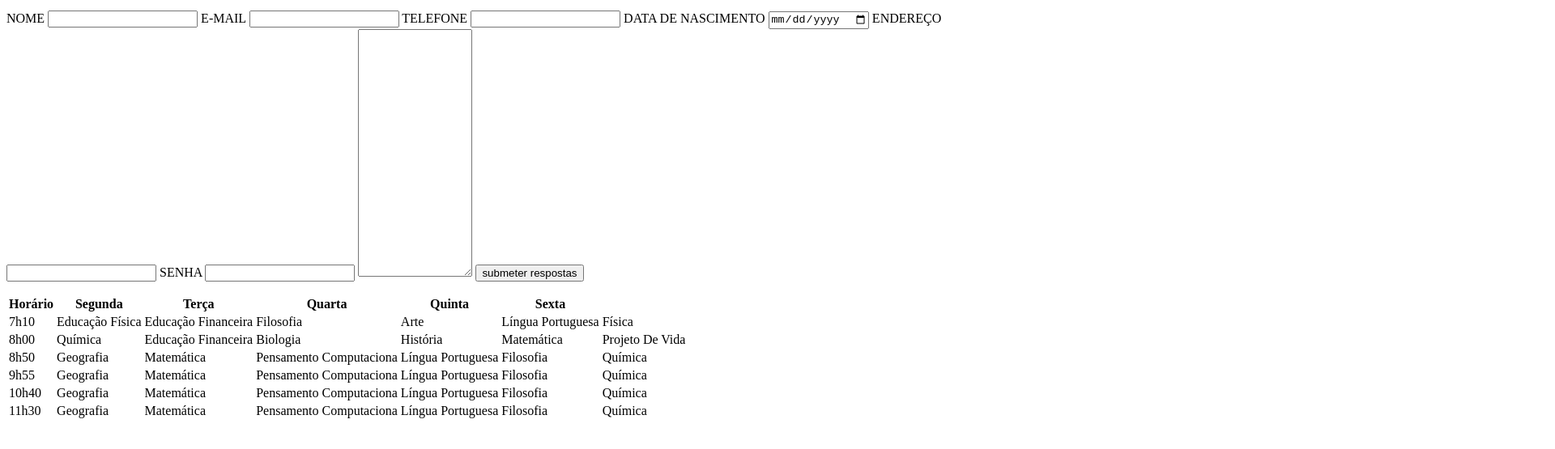
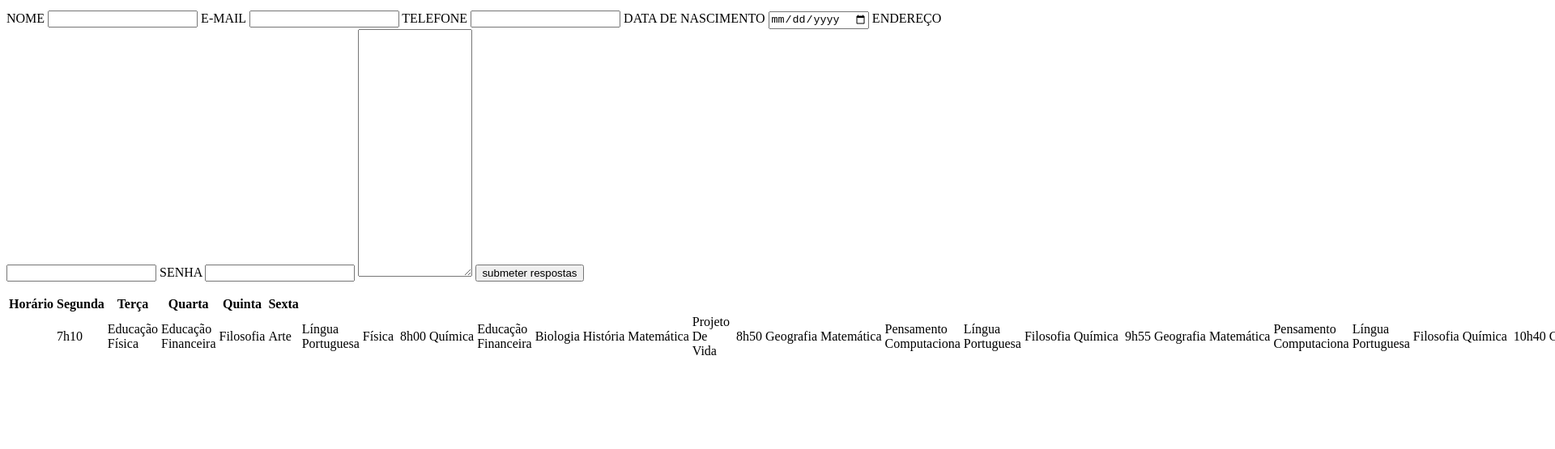
Before and after one commit to Milenaalessi/form, a plain HTML site: page index.html in a window 1280 px wide. Shown: the part 87-642 px from the top of the page at 81% size, 1920 px wide, since content can reach past the window. Drawn offline with Linux system fonts and the light colour scheme.

Commit message:
asdvvjnhj

```diff
--- a/index.html
+++ b/index.html
@@ -57,7 +57,7 @@
         <tbody>
 
 
-                <tr>
+                <td>
 
                 <td>7h10</td>
 
@@ -69,9 +69,9 @@
                 <td>Física</td>
 
 
-                </tr>
+                </td>
 
-                <tr>
+                <td>
 
                 <td>8h00</td>
 
@@ -82,9 +82,9 @@
                 <td>Matemática</td>
                 <td>Projeto De Vida</td>
 
-                </tr>
+                </td>
 
-                <tr>
+                <td>
 
                 <td>8h50</td>
 
@@ -95,9 +95,9 @@
                 <td>Filosofia</td>
                 <td>Química</td>
 
-                </tr>
+                </td>
 
-                <tr>
+                <td>
 
                 <td>9h55</td>
 
@@ -108,9 +108,9 @@
                 <td>Filosofia</td>
                 <td>Química</td>
 
-                </tr>
+                </td>
 
-                <tr>
+                <td>
 
                     <td>10h40</td>
 
@@ -122,9 +122,9 @@
                     <td>Química</td>
 
 
-                    </tr>
+                    </td>
 
-                    <tr>
+                    <td>
 
                         <td>11h30</td>
 
@@ -135,7 +135,7 @@
                 <td>Filosofia</td>
                 <td>Química</td>
 
-                        </tr>
+                        </td>
 
 
 
```
